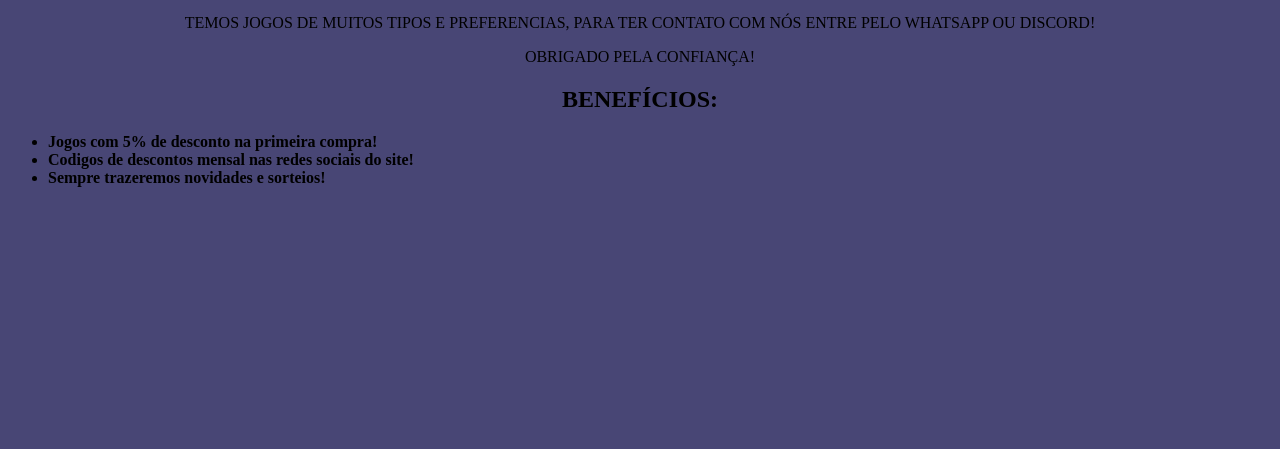
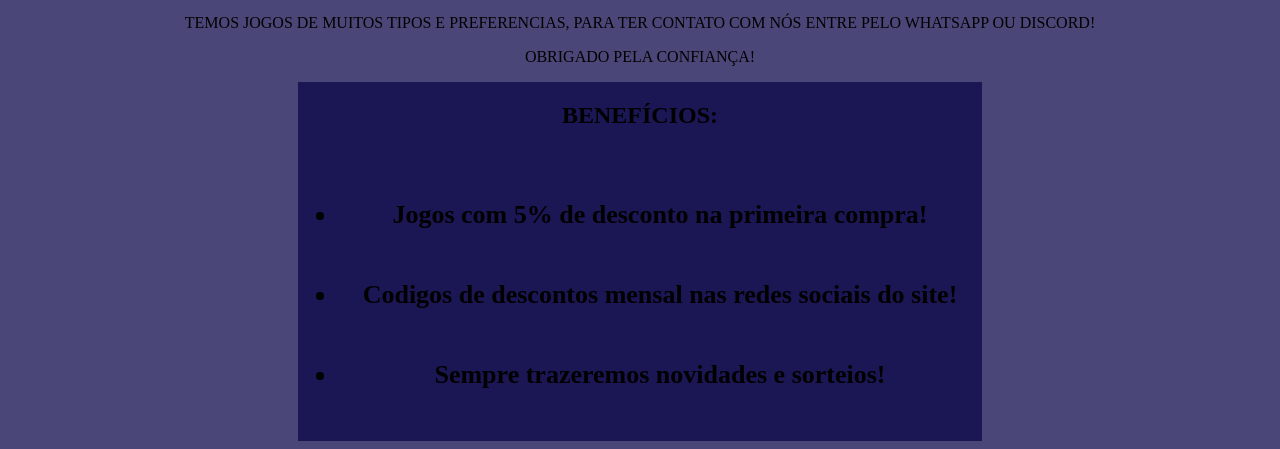
Before and after one commit to GustavoSFG/Tancredo-1A-Pensamentocomputacional, a plain HTML site: page index.html in a window 1280 px wide. Shown: the part 823-1272 px from the top of the page. Before the commit the page ends 1026 px from the top, so only its background shows below. Drawn offline with Linux system fonts and the light colour scheme.

Commit message:
atualização

```diff
--- a/style.css
+++ b/style.css
@@ -1,12 +1,25 @@
 
 body {
     text-align: center;
-    background-color: rgba(9, 6, 69, 0.74);
+    background-color: hsla(244, 81%, 16%, 0.74);
 }
 .capa{
     width: 100%;
 }
-.beneficios{
+.beneficios{3
     text-align: left;
+    background-color: hsla(244, 81%, 16%, 0.74);
+    display: inline-block
+}
+ul{
+    display: inline-block;
+    vertical-align: top;
+    font-size: 26px;
 
 }
+li{
+    padding: 25px;
+}
+.foto-beneficio{
+    width: 40%;
+}
```
Also changed, not shown: capa.jpg, 2 other files.
